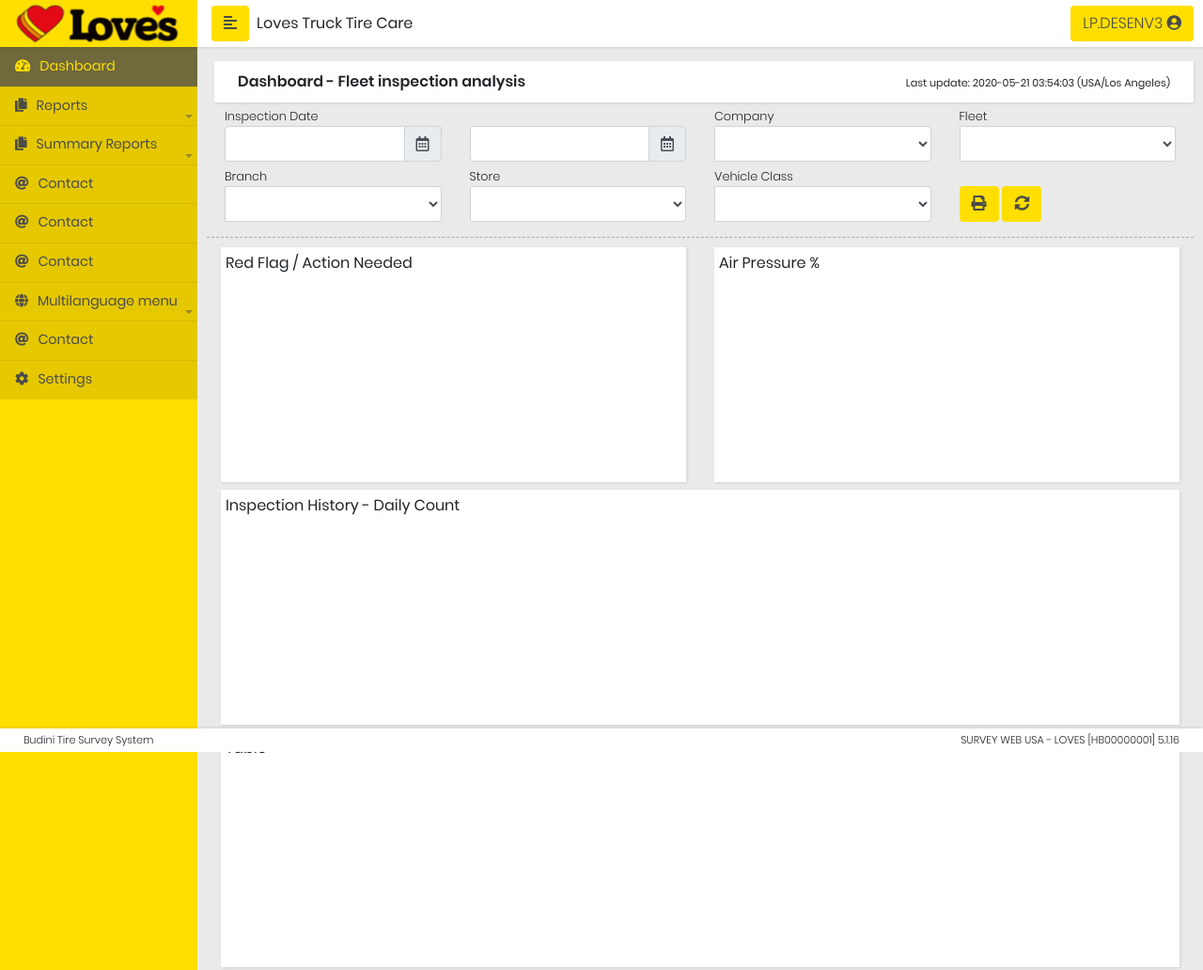
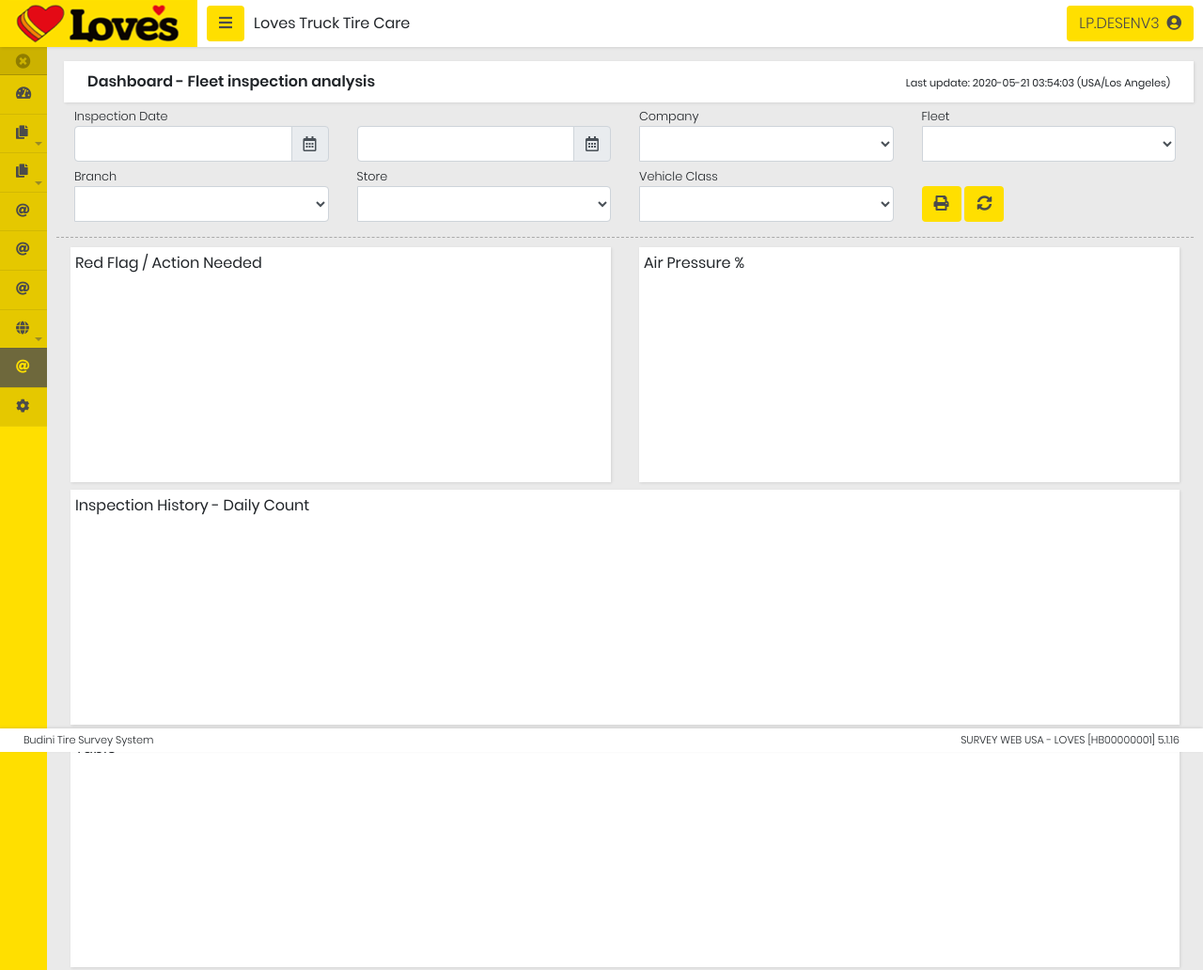
Before and after one commit to guicortei/budini, a plain HTML site: page index.html in a window 1280 px wide. Shown: the top 1032 px of the page at 94% size. Drawn offline with Linux system fonts and the light colour scheme; files whose address does not match are found by name.

Commit message:
small/large logo + close menu btn + only icons

```diff
--- a/css/main.scss
+++ b/css/main.scss
@@ -152,7 +152,7 @@ a:focus {
 
 #sidebar {
   i {
-    margin-left: 6px;
+    margin-left: 7px;
     margin-right: 10px;
     display: inline;
   }
@@ -209,23 +209,22 @@ ul ul ul a {
 // NAVVV
 
 .navbar-logo-div {
-  width: $sidebar-width;
-  height: $navbar-height;
+  width: auto; //$sidebar-width;
+  max-height: $navbar-height;
   background-color: $main-color;
-  margin-right: 15px;
   text-align: center;
 }
 
 .navbar-logo-img {
   width: auto;
-  height: 100%;
+  max-height: $navbar-height;
   background-color: $main-color-secondary;
 }
 
 .sm-hide {
   display: inline;
 }
-.sm-hide-reverse {
+.sm-unhide {
   display: none;
 }
 /* ---------------------------------------------------
@@ -272,7 +271,7 @@ ul ul ul a {
 // }
 //
 
-@media (max-width: 1000px) {
+// @media (max-width: 1000px) {
     .menu-item-text {
       margin-left: -500px;
       opacity: 0;
@@ -291,7 +290,7 @@ ul ul ul a {
       overflow: hidden;
     }*/
 
-}
+// }
 
 @media (max-width: 768px) {
     #sidebar {
@@ -312,7 +311,7 @@ ul ul ul a {
     .sm-hide {
       display: none !important;
     }
-    .sm-hide-reverse {
+    .sm-unhide {
       display: block !important;
     }
 }
@@ -328,6 +327,9 @@ ul ul ul a {
   min-width: $sidebar-width;
   a {
     pointer-events: auto;
+  }
+  .close-menu {
+    text-align: right;
   }
 }
 
@@ -447,3 +449,37 @@ ul ul ul a {
     transform: translate3d(0, 0, 0);
     will-change: position, transform;
 }
+
+.grid-custom {
+  width: 100%;
+  display: grid;
+  grid-template-columns: min-content min-content auto min-content;
+  column-gap: 10px;
+}
+
+.centralize-content {
+  align-self: center;
+  justify-self: center;
+}
+
+.vertical-centralize-content {
+  align-self: center;
+}
+
+.close-menu {
+
+  width: 100%;
+
+  text-align: center;
+  padding-left: 2px;
+  padding-top: 4px;
+  cursor: pointer;
+
+  color: $main-color-level-3;
+  background-color: $main-color-level-2;
+  height: 30px;
+}
+.close-menu:hover {
+  color: $main-color;
+  background-color: $main-color-secondary;
+}
--- a/index.html
+++ b/index.html
@@ -20,31 +20,36 @@
 <body>
 
     <nav class="navbar sticky-top navbar-expand-lg navbar-light bg-light navbar-custom">
-        <div class="container-fluid px-0">
+        <div class="grid-custom">
 
             <div class="navbar-logo-div">
-                <img src="img/logo.gif" class="navbar-logo-img">
+                <img src="img/loves/logo_large.png" class="navbar-logo-img sm-hide">
+                <img src="img/loves/logo_small.png" class="navbar-logo-img sm-unhide">
             </div>
 
-            <button type="button" id="sidebarCollapse" class="btn text-sidebar bg-main-color">
-                <i class="fas fa-align-left"></i>
+
+
+            <div class="centralize-content">
+              <button type="button" id="sidebarCollapse" class="btn text-sidebar bg-main-color" style="float: left;">
+                <i class="fas fa-bars"></i>
                 <span></span>
-            </button>
-
-            <div class="navbar-title ellipsis sm-hide">
-              <span class="ellipsis">Loves Truck Tire Care</span>
+              </button>
             </div>
 
-            <div class="dropdown user-btn d-inline-block ml-auto">
+            <div class="vertical-centralize-content text-left ellipsis">
+              <span>Loves Truck Tire Care</span>
+            </div>
+
+
+
+            <div class="dropdown user-btn d-inline-block ml-auto centralize-content">
               <button class="btn bg-main-color font-weight-light d-inline-block ml-auto" type="button" data-toggle="dropdown" aria-haspopup="true" aria-expanded="false">
                 <span class="txt-main-color-secondary">
-                  <span class="sm-hide">LP.DESENV3</span>
-                  <i class="fas fa-user-circle"></i>
+                  <span class="sm-hide mr-2">LP.DESENV3</span><i class="fas fa-user-circle"></i>
                 </span>
               </button>
               <div class="dropdown-menu dropdown-menu-right text-right mt-2 shadow user-dropdown-menu">
-                <div class="sm-hide-reverse user-dropdown-menu-header">
-                  <span class="ellipsis light-bold">Loves Truck Tire Care</span>
+                <div class="sm-unhide user-dropdown-menu-header">
                   <span class="font-weight-light">LP.DESENV3</span>
                 </div>
                 <a class="dropdown-item" href="#">Profile</a>
@@ -63,8 +68,13 @@
         <div id="sidebar" class="sidebar">
           <div class="sidebar__inner">
 
+
+
               <ul class="list-unstyled components">
-                  <li class="active">
+                  <li class="close-menu">
+                    <i class="fas fa-times-circle"></i>
+                  </li>
+                  <li class="">
                       <a href="#"><i class="fas fa-tachometer-alt"></i><span class="menu-item-text">Dashboard</span></a>
                   </li>
                   <li>
@@ -131,7 +141,7 @@
                           </li>
                       </ul>
                   </li>
-                  <li>
+                  <li class="active">
                       <a href="#"><i class="fas fa-at"></i><span class="menu-item-text">Contact</span></a>
                   </li>
                   <li>
@@ -320,7 +330,7 @@
         });
 
         $(document).ready(function () {
-            $('#sidebarCollapse').on('click', function () {
+            $('#sidebarCollapse, .close-menu').on('click', function () {
                 $('#sidebar').toggleClass('active');
                 setTimeout(sidebar.updateSticky(), 500);
             });
```
Also changed, not shown: css/main.css, img/logo.gif (deleted), img/logo2.png (deleted), img/lorem_ipsum/logo_large.png (added), img/lorem_ipsum/logo_original.png (added), img/lorem_ipsum/logo_small.png (added), img/loves/logo_large.png (added), img/loves/logo_small.png (added), 3 other files.
